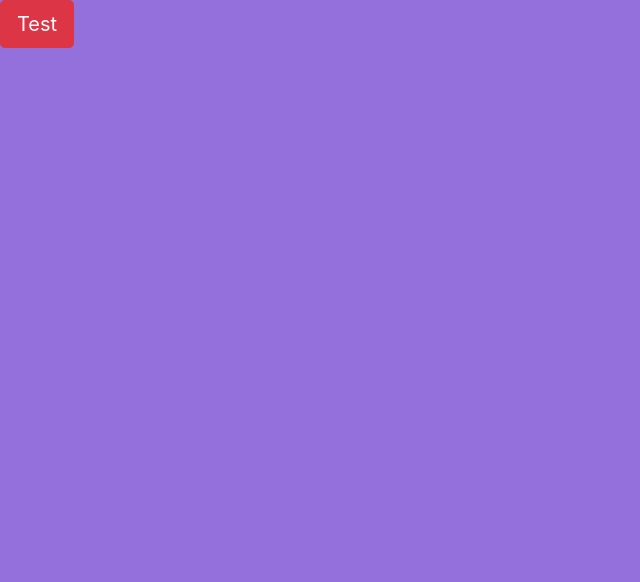
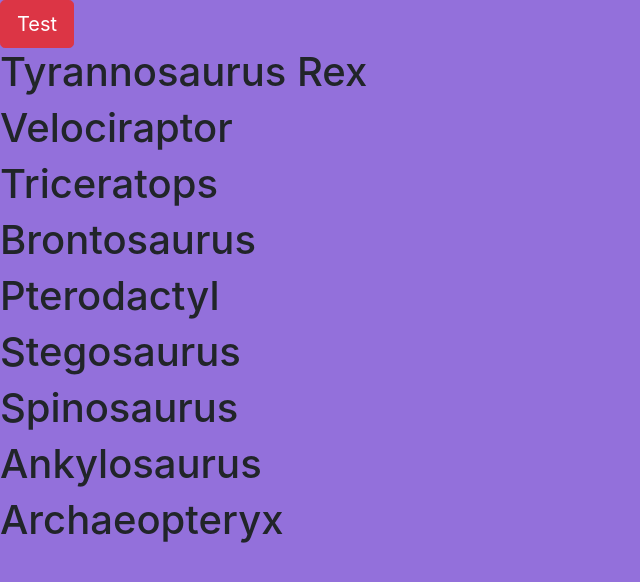
Before and after one commit to jmarcusgill/thisPromise, a plain HTML site: page index.html in a window 1280 px wide. Shown: the whole page, without its empty margins (0-640 px from the left). Drawn offline with nearby package versions, Linux system fonts and the light colour scheme.

Commit message:
added completed code

```diff
--- /dev/null
+++ b/db/dinosaurs1.json
@@ -0,0 +1,18 @@
+{
+  "dinosaurs1": [{
+    "type": "Tyrannosaurus Rex",
+    "bio": "Tyrannosaurus (meaning tyrant lizard) is a genus of coelurosaurian theropod dinosaur. ",
+    "img": "imgs/trex.jpg",
+    "info": "Carnivore"
+  }, {
+    "type": "Velociraptor",
+    "bio": "Velociraptor (meaning swift seizer in Latin) is a genus of dromaeosaurid theropod dinosaur that lived approximately 75 to 71 million years ago during the later part of the Cretaceous Period.",
+    "img": "imgs/velociraptor.jpg",
+    "info": "Carnivore"
+  }, {
+    "type": "Triceratops",
+    "bio": "Triceratops is a genus of herbivorous ceratopsid dinosaur that first appeared during the late Maastrichtian stage of the late Cretaceous period, about 68 million years ago in what is now North America.",
+    "img": "imgs/triceratops.jpg",
+    "info": "Herbivore"
+  }]
+}
--- /dev/null
+++ b/db/dinosaurs2.json
@@ -0,0 +1,17 @@
+{
+  "dinosaurs2": [{
+    "type": "Brontosaurus",
+    "bio": "Brontosaurus, meaning thunder lizard, is a genus of gigantic quadruped sauropod dinosaurs.",
+    "img": "imgs/brontosaurus.png",
+    "info": "Herbivore"
+  }, {
+    "type": "Pterodactyl",
+    "bio": "Pterodactylus (meaning winged finger) is an extinct flying reptile genus of pterosaurs, whose members are popularly known as pterodactyls.",
+    "img": "imgs/pterodactyl.jpg",
+    "info": "Carnivore"
+  }, {
+    "type": "Stegosaurus",
+    "bio": "Stegosaurus is a genus of armored dinosaur. ",
+    "info": "Herbivore"
+  }]
+}
--- /dev/null
+++ b/db/dinosaurs3.json
@@ -0,0 +1,18 @@
+{
+  "dinosaurs3": [{
+    "type": "Spinosaurus",
+    "bio": "Spinosaurus (meaning spine lizard) is a genus of theropod dinosaur that lived in what now is North Africa, during the lower Albian to lower Cenomanian stages of the Cretaceous period, about 112 to 97 million years ago.",
+    "img": "imgs/spinosaurus.png",
+    "info": "Piscivore"
+  }, {
+    "type": "Ankylosaurus",
+    "bio": "Ankylosaurus is a genus of armored dinosaur.",
+    "img": "imgs/ankylosaurus.png",
+    "info": "Herbivore"
+  }, {
+    "type": "Archaeopteryx",
+    "img": "imgs/archaeopteryx.png",
+    "bio": "Archaeopteryx, sometimes referred to by its German name Urvogel (first bird), is a genus of bird-like dinosaurs that is transitional between non-avian feathered dinosaurs and modern birds.",
+    "info": "Carnivore"
+  }]
+}
--- a/index.html
+++ b/index.html
@@ -9,11 +9,12 @@
 
   <button class="btn btn-lg btn-danger" id="btn">Test</button>
 
-  <div class="output"></div>
+  <div class="output" id="promises"></div>
 
 
 <script type="text/javascript" src="./lib/bower_components/jquery/dist/jquery.js"></script>
 <script type="text/javascript" src="./lib/bower_components/bootstrap/dist/js/bootstrap.js"></script>
 <script type="text/javascript" src="javascripts/main.js" ></script>
+<script type="text/javascript" src="javascripts/promise.js" ></script>
 </body>
 </html>
--- a/javascripts/main.js
+++ b/javascripts/main.js
@@ -1,11 +1,11 @@
-$(document).ready(function(){
-  $("#btn").click(function(e){
-    console.log("event", e);
-    console.log("event.target", e.target);
-    console.log("this", $(this)); //event.target as jquery object
-    console.log("this", this); // event.target
-  });
-});
+// $(document).ready(function(){
+//   $("#btn").click(function(e){
+//     console.log("event", e);
+//     console.log("event.target", e.target);
+//     console.log("this", $(this)); //event.target as jquery object
+//     console.log("this", this); // event.target
+//   });
+// });
   // this.a = 37;
   // console.log(window.a);
 
--- /dev/null
+++ b/javascripts/promise.js
@@ -0,0 +1,128 @@
+$(document).ready(function(){
+
+    var dinosaurs = [];
+
+
+    function writeDOM(){
+        var domString = "";
+        for(var i=0; i<dinosaurs.length; i++){
+            domString += `<h1>${dinosaurs[i].type}</h1>`;
+        }
+        $("#promises").append(domString);
+    }
+
+    //ajax pryamid of doom
+    // $.ajax("./db/dinosaurs1.json").done(function(data1){
+    //     console.log("data1", data1.dinosaurs1);
+    //     dinosaurs = data1.dinosaurs1
+    //     $.ajax("./db/dinosaurs2.json").done(function(data2){
+    //         console.log("data2", data2.dinosaurs2);
+    //         data2.dinosaurs2.forEach(function(dino){
+    //             dinosaurs.push(dino);
+    //         })
+    //         $.ajax("./db/dinosaurs3.json").done(function(data3){
+    //         console.log("data3", data3.dinosaurs3);
+    //         data3.dinosaurs3.forEach(function(dino){
+    //             dinosaurs.push(dino);
+    //         })
+    //         writeDOM();
+    //     }).fail(function(error3){
+    //         console.log(error3);
+    //     })
+    //     }).fail(function(error2){
+    //         console.log(error2);
+    //     })
+    // }).fail(function(error1){
+    //     console.log(error1);
+    // })
+
+
+    var firstDinosaurJSON = function(){
+        return new Promise(function(resolve, reject){
+            $.ajax("./db/dinosaurs1.json").done(function(data1){
+                resolve(data1.dinosaurs1);
+            }).fail(function(error1){
+                reject(error1);
+            })
+        })
+    };
+
+    var secondDinosaurJSON = function(){
+        return new Promise(function(resolve, reject){
+            $.ajax("./db/dinosaurs2.json").done(function(data2){
+                resolve(data2.dinosaurs2);
+            }).fail(function(error2){
+                reject(error2);
+            })
+        })
+    };
+
+    var thirdDinosaurJSON = function(){
+        return new Promise(function(resolve, reject){
+            $.ajax("./db/dinosaurs3.json").done(function(data3){
+                resolve(data3.dinosaurs3);
+            }).fail(function(error3){
+                reject(error3);
+            })
+        })
+    };
+
+
+    // pyramid of doom with promises
+    // firstDinosaurJSON().then(function(jsonData1){
+    //     console.log(jsonData1);
+    //     dinosaurs = jsonData1;
+    //     secondDinosaurJSON().then(function(jsonData2){
+    //         console.log(jsonData2);
+    //         jsonData2.forEach(function(dino){
+    //             dinosaurs.push(dino);
+    //         })
+    //         thirdDinosaurJSON().then(function(jsonData3){
+    //         console.log(jsonData3);
+    //         jsonData3.forEach(function(dino){
+    //             dinosaurs.push(dino);
+    //         })
+    //         writeDOM();
+    //     }).catch(function(jsonDataFail3){
+    //         console.log(jsonDataFail3);
+    //     });
+    //     }).catch(function(jsonDataFail2){
+    //         console.log(jsonDataFail2);
+    //     });
+    // }).catch(function(jsonDataFail1){
+    //     console.log(jsonDataFail1);
+    // });
+
+
+    // this is the most ideal method
+    // firstDinosaurJSON().then(function(jsonData1){
+    //     console.log(jsonData1);
+    //     dinosaurs = jsonData1;
+    //     return secondDinosaurJSON();
+    // }).then(function(jsonData2){
+    //     console.log(jsonData2);
+    //     jsonData2.forEach(function(dino){
+    //         dinosaurs.push(dino);
+    //     })
+    //     return thirdDinosaurJSON();
+    // }).then(function(jsonData3){
+    //     console.log("jsonData2", jsonData2);
+    //     console.log(jsonData3);
+    //     jsonData3.forEach(function(dino){
+    //         dinosaurs.push(dino);
+    //     })
+    //     writeDOM();
+    // });
+
+    //this method works the best for this solution
+    Promise.all([firstDinosaurJSON(), secondDinosaurJSON(), thirdDinosaurJSON()])
+        .then(function(resultz){
+            console.log("resultz", resultz);
+            resultz.forEach(function(ajaxCalls){
+                ajaxCalls.forEach(function(dino){
+                    dinosaurs.push(dino);
+                })
+            })
+            writeDOM();
+        })
+});
```
